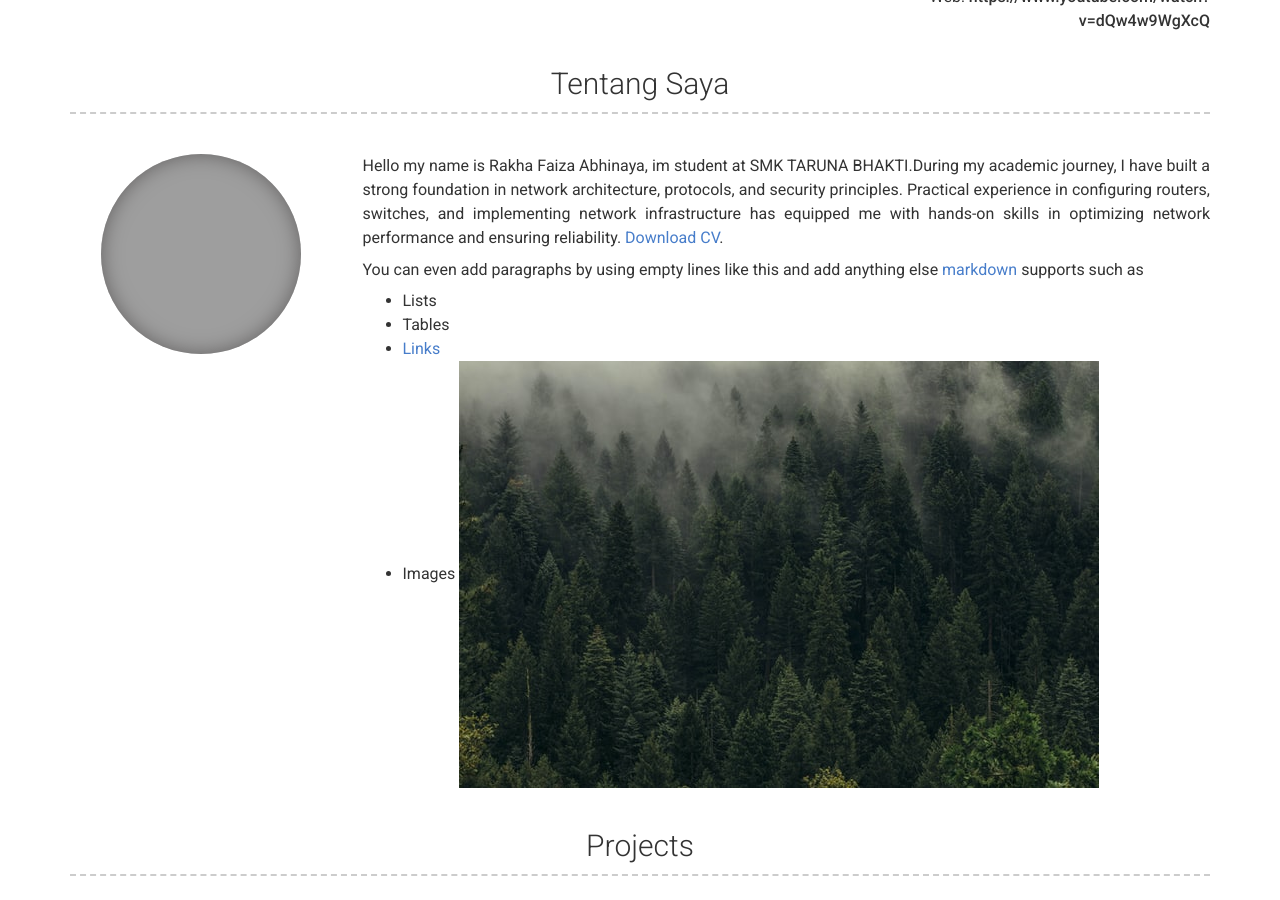
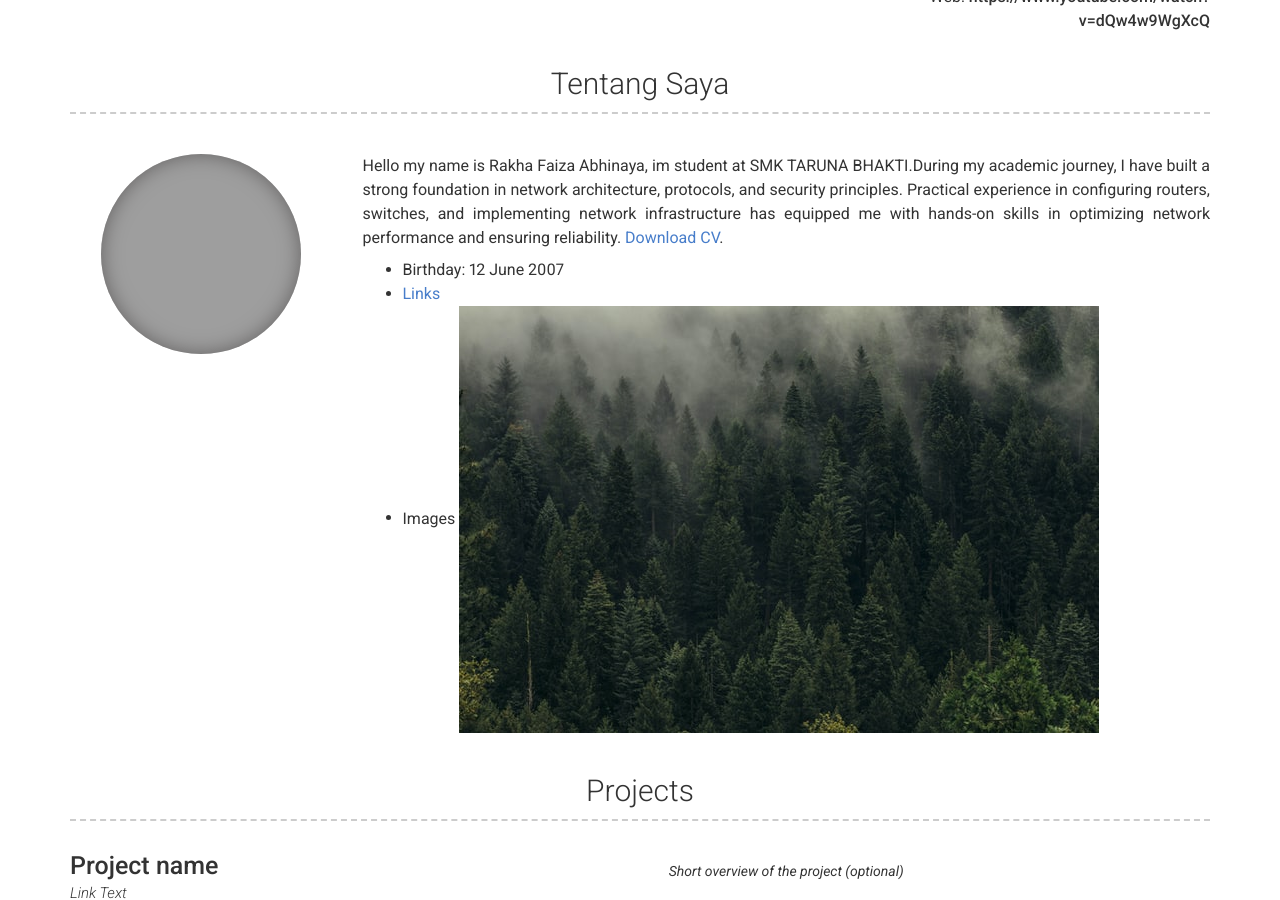
Before and after one commit to justfazrakh/websitecv, a Jekyll site: the page built from index.md, in a window 1280 px wide and 900 px high, scrolled down 319 px. Built offline with Jekyll 4.4.1, drawn with Linux system fonts in a browser that asks for light colours; nearby versions of some CDN libraries; grey boxes are pictures that could not be loaded.

Commit message:
Update _config.yml

```diff
--- a/_config.yml
+++ b/_config.yml
@@ -54,9 +54,7 @@ about_profile_image: https://github.com/user-attachments/assets/dda38be0-77e8-4a
 about_content: | # this will include new lines to allow paragraphs
  Hello my name is Rakha Faiza Abhinaya, im student at SMK TARUNA BHAKTI.During my academic journey, I have built a strong foundation in network architecture, protocols, and security principles. Practical experience in configuring routers, switches, and implementing network infrastructure has equipped me with hands-on skills in optimizing network performance and ensuring reliability. [Download CV](https://dav-port-alpha.vercel.app/files/Resume-Template.pdf).
 
-  You can even add paragraphs by using empty lines like this and add anything else [markdown](https://www.markdownguide.org/getting-started#what-is-markdown) supports such as
-    - Lists
-    - Tables
+    - Birthday: 12 June 2007
     - <a href="google.com">Links</a>
     - Images ![alt text](/images/landscape-trees.jpg "Trees")
 
```
